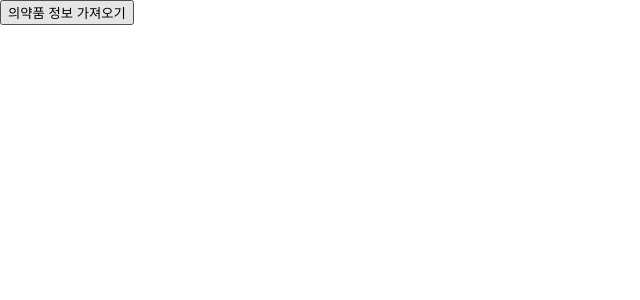
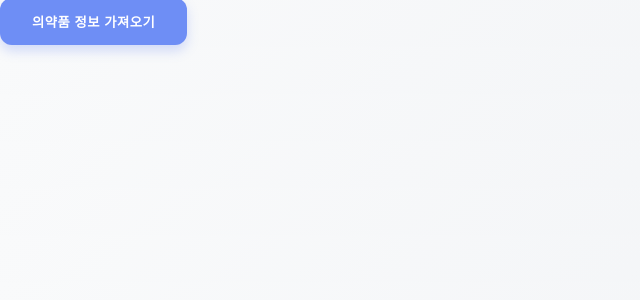
Before and after one commit to OppSpark/YaccCoach, a React (Create React App) app in the folder yacc-frontend/: page / in a window 1280 px wide. Shown: the top 300 px of the page, without its empty margins (0-640 px from the left). Built offline with nearby package versions, Linux system fonts and the light colour scheme.

Commit message:
폴더 구조화 및 CSS 수정 예제 컴포넌트 작성

```diff
--- a/yacc-frontend/src/App.css
+++ /dev/null
@@ -1,112 +0,0 @@
-.App {
-  text-align: center;
-}
-
-.App-logo {
-  height: 40vmin;
-  pointer-events: none;
-}
-
-@media (prefers-reduced-motion: no-preference) {
-  .App-logo {
-    animation: App-logo-spin infinite 20s linear;
-  }
-}
-
-.App-header {
-  background-color: #282c34;
-  min-height: 100vh;
-  display: flex;
-  flex-direction: column;
-  align-items: center;
-  justify-content: center;
-  font-size: calc(10px + 2vmin);
-  color: white;
-}
-
-.App-link {
-  color: #61dafb;
-}
-
-@keyframes App-logo-spin {
-  from {
-    transform: rotate(0deg);
-  }
-  to {
-    transform: rotate(360deg);
-  }
-}
-/* app.css */
-/* 모바일 퍼스트 기본 스타일 */
-.container {
-  max-width: 100%;
-  margin: 0 auto;
-  padding: 0 15px;
-}
-
-button {
-  width: 100%;
-  padding: 12px 20px;
-  font-size: 1rem;
-  border-radius: 8px;
-  background: #007bff;
-  color: white;
-  border: none;
-  touch-action: manipulation;
-}
-
-.list-item {
-  background: white;
-  border-radius: 12px;
-  padding: 15px;
-  margin-bottom: 10px;
-  box-shadow: 0 2px 4px rgba(0,0,0,0.1);
-}
-
-/* 반응형 타이포그래피 */
-h2 {
-  font-size: 1.2rem;
-  margin-bottom: 0.8rem;
-}
-
-p {
-  font-size: 0.9rem;
-  line-height: 1.5;
-  color: #666;
-}
-
-/* 600px 이상 태블릿 */
-@media (min-width: 600px) {
-  .container {
-    max-width: 540px;
-    padding: 0 20px;
-  }
-
-  button {
-    width: auto;
-    padding: 14px 30px;
-    font-size: 1.1rem;
-  }
-}
-
-/* 768px 이상 소형 데스크탑 */
-@media (min-width: 768px) {
-  .container {
-    max-width: 720px;
-  }
-
-  .list-item {
-    padding: 20px;
-  }
-}
-
-/* 1024px 이상 데스크탑 */
-@media (min-width: 1024px) {
-  .container {
-    max-width: 960px;
-  }
-
-  h2 {
-    font-size: 1.4rem;
-  }
-}
--- /dev/null
+++ b/yacc-frontend/src/components/examples/App.css
@@ -0,0 +1,166 @@
+:root {
+  --primary-color: #5E81F4;
+  --secondary-color: #FF7AC6;
+  --background: #F5F6FA;
+  --text-primary: #1B1D21;
+  --text-secondary: #818B9C;
+  --shadow-sm: 0 1px 3px rgba(0,0,0,0.12);
+  --shadow-md: 0 4px 6px rgba(0,0,0,0.1);
+  --radius-lg: 12px;
+  --transition: all 0.3s cubic-bezier(0.4, 0, 0.2, 1);
+}
+
+/* 베이스 스타일 */
+body {
+  background: linear-gradient(135deg, #F9FAFB 0%, #F0F2F5 100%);
+  color: var(--text-primary);
+  font-family: 'Segoe UI', system-ui, -apple-system, sans-serif;
+  line-height: 1.6;
+}
+
+.container {
+  max-width: 1200px;
+  margin: 2rem auto;
+  padding: 0 1.5rem;
+}
+
+/* 버튼 디자인 업그레이드 */
+button {
+  background: var(--primary-color);
+  color: white;
+  padding: 0.875rem 2rem;
+  border: none;
+  border-radius: var(--radius-lg);
+  font-weight: 600;
+  letter-spacing: 0.5px;
+  cursor: pointer;
+  transition: var(--transition);
+  box-shadow: var(--shadow-sm);
+  position: relative;
+  overflow: hidden;
+}
+
+button:hover {
+  transform: translateY(-2px);
+  box-shadow: 0 6px 12px rgba(94, 129, 244, 0.25);
+}
+
+button:active {
+  transform: translateY(0);
+}
+
+button::after {
+  content: '';
+  position: absolute;
+  top: 0;
+  left: 0;
+  width: 100%;
+  height: 100%;
+  background: rgba(255,255,255,0.1);
+  opacity: 0;
+  transition: var(--transition);
+}
+
+button:hover::after {
+  opacity: 1;
+}
+
+/* 리스트 아이템 모던 디자인 */
+.list-item {
+  background: white;
+  border-radius: var(--radius-lg);
+  padding: 1.5rem;
+  margin-bottom: 1rem;
+  box-shadow: var(--shadow-sm);
+  transition: var(--transition);
+  transform-origin: center;
+}
+
+.list-item:hover {
+  transform: translateY(-3px);
+  box-shadow: var(--shadow-md);
+}
+
+/* 타이포그래피 개선 */
+h2 {
+  font-size: 1.5rem;
+  margin-bottom: 1rem;
+  color: var(--text-primary);
+  position: relative;
+  display: inline-block;
+}
+
+h2::after {
+  content: '';
+  position: absolute;
+  bottom: -0.5rem;
+  left: 0;
+  width: 40px;
+  height: 3px;
+  background: var(--secondary-color);
+  border-radius: 2px;
+}
+
+p {
+  color: var(--text-secondary);
+  font-size: 0.95rem;
+  line-height: 1.8;
+}
+
+/* 로딩 애니메이션 */
+@keyframes fadeIn {
+  from { opacity: 0; transform: translateY(10px); }
+  to { opacity: 1; transform: translateY(0); }
+}
+
+.list-item {
+  animation: fadeIn 0.6s ease-out forwards;
+}
+
+/* 반응형 개선 */
+@media (min-width: 640px) {
+  .container {
+    padding: 0 2rem;
+  }
+
+  .list-item {
+    padding: 2rem;
+    margin-bottom: 1.5rem;
+  }
+
+  h2 {
+    font-size: 1.75rem;
+  }
+}
+
+@media (min-width: 1024px) {
+  .container {
+    padding: 0 3rem;
+  }
+
+  .list-item {
+    padding: 2.5rem;
+    margin-bottom: 2rem;
+  }
+
+  h2 {
+    font-size: 2rem;
+  }
+}
+
+/* 다크 모드 대응 */
+@media (prefers-color-scheme: dark) {
+  :root {
+    --background: #1A1C1E;
+    --text-primary: #E3E4E6;
+    --text-secondary: #8E9194;
+  }
+
+  .list-item {
+    background: #2D2F33;
+  }
+
+  body {
+    background: linear-gradient(135deg, #121212 0%, #1E1E1E 100%);
+  }
+}
--- a/yacc-frontend/src/App.js
+++ b/yacc-frontend/src/components/examples/App.js
@@ -1,5 +1,7 @@
 import React, { useState } from 'react';
-import { fetchDrugData } from './service/drugService';
+import './App.css'
+import { fetchDrugData } from '../../service/drugService';
+
 
 function DrugInfoApp() {
   const [drugData, setDrugData] = useState(null);
--- a/yacc-frontend/src/index.js
+++ b/yacc-frontend/src/index.js
@@ -1,14 +1,12 @@
 import React from 'react';
 import ReactDOM from 'react-dom/client';
 import './index.css';
-import App from './App';
-import reportWebVitals from './reportWebVitals';
+import DrugInfoApp from './components/examples/App.js';
+
 
 const root = ReactDOM.createRoot(document.getElementById('root'));
 root.render(
   <React.StrictMode>
-    <App />
+    <DrugInfoApp />
   </React.StrictMode>
 );
-
-reportWebVitals();
--- a/yacc-frontend/src/reportWebVitals.js
+++ /dev/null
@@ -1,13 +0,0 @@
-const reportWebVitals = onPerfEntry => {
-  if (onPerfEntry && onPerfEntry instanceof Function) {
-    import('web-vitals').then(({ getCLS, getFID, getFCP, getLCP, getTTFB }) => {
-      getCLS(onPerfEntry);
-      getFID(onPerfEntry);
-      getFCP(onPerfEntry);
-      getLCP(onPerfEntry);
-      getTTFB(onPerfEntry);
-    });
-  }
-};
-
-export default reportWebVitals;
```
Also changed, not shown: yacc-frontend/src/setupTests.js (deleted, +0 -5 lines), 1 other file (tests, documents, lock files or other folders).
